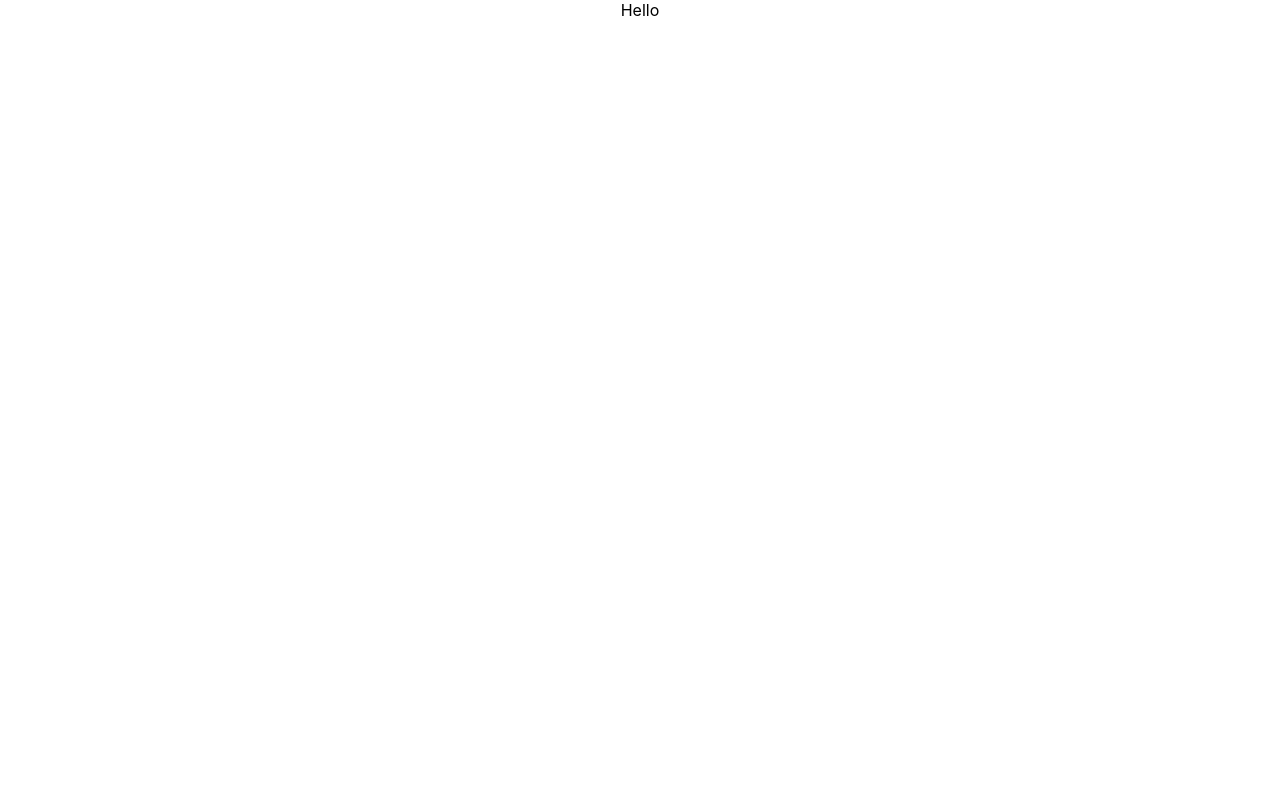
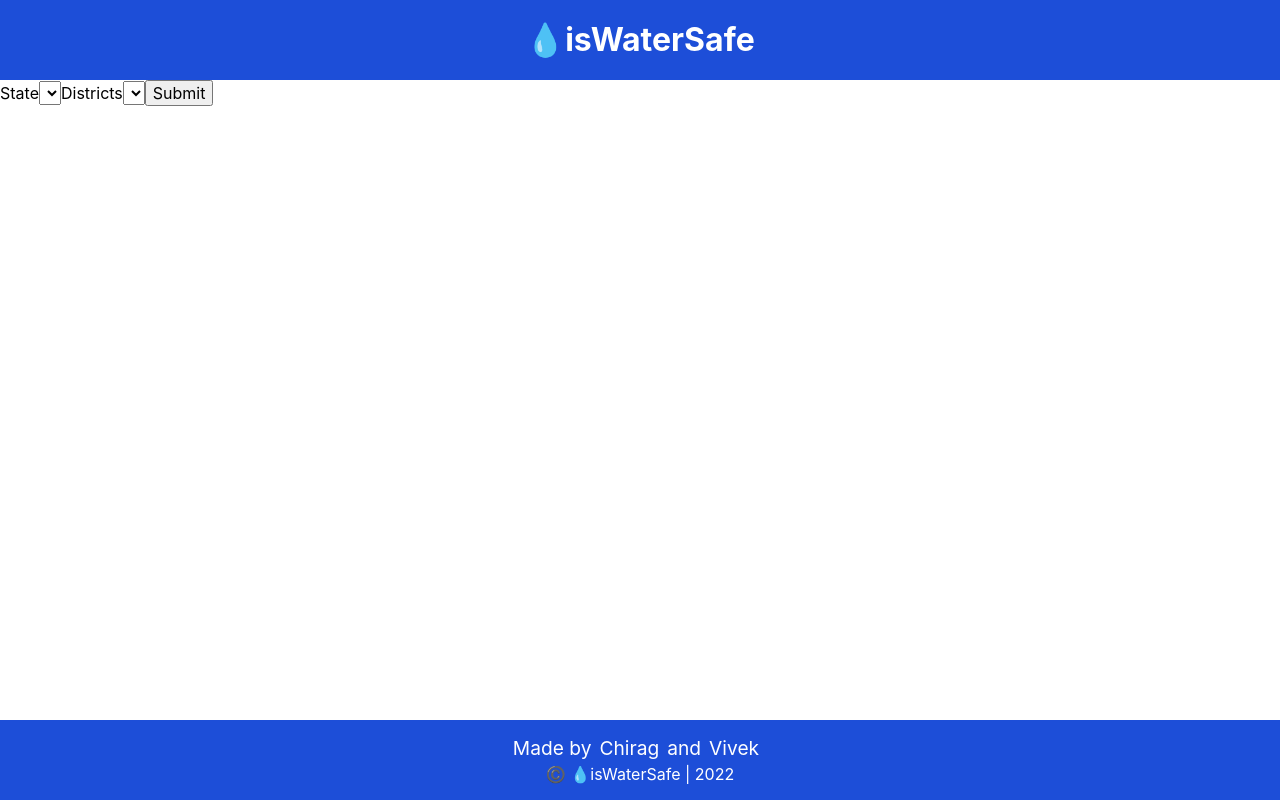
Before and after one commit to scyther/is-water-safe, a React (Create React App) app: page / in a window 1280 px wide. Built offline with nearby package versions, Linux system fonts and the light colour scheme.

Commit message:
ADD: header footer and main

```diff
--- a/src/App.js
+++ b/src/App.js
@@ -1,9 +1,14 @@
-import './App.css';
+import "./css/main.css";
+import Header from "./Components/Header";
+import Footer from "./Components/Footer";
+import HeroSection from "./Components/HeroSection";
 
 function App() {
   return (
     <div className="App">
-    Hello
+      <Header />
+      <HeroSection />
+      <Footer />
     </div>
   );
 }
--- /dev/null
+++ b/src/Components/Footer.js
@@ -0,0 +1,27 @@
+import React from "react";
+
+const Footer = () => {
+  return (
+    <footer class="footer">
+      <div class="footer-head">
+        <p>
+          Made by
+          <a href="https://github.com/scyther" target="_blank">
+            Chirag
+          </a>
+          and
+          <a href="https://github.com/vivekmehto" target="_blank">
+            Vivek
+          </a>
+        </p>
+      </div>
+      <div>
+        <p>
+          ©️ <span class="logo">💧isWaterSafe | 2022 </span>
+        </p>
+      </div>
+    </footer>
+  );
+};
+
+export default Footer;
--- /dev/null
+++ b/src/Components/Form.js
@@ -0,0 +1,22 @@
+import React, { useState } from "react";
+
+const Form = () => {
+  const [state, setState] = useState("");
+  const [district, setDistrict] = useState("");
+  return (
+    <form action="#">
+      <label for="state">State</label>
+      <select name="states" id="state">
+        <option value={state}>{state}</option>
+      </select>
+
+      <label for="district">Districts</label>
+      <select name="districts" id="district">
+        <option value={district}>{district}</option>
+      </select>
+      <input type="submit" value="Submit" />
+    </form>
+  );
+};
+
+export default Form;
--- /dev/null
+++ b/src/Components/Header.js
@@ -0,0 +1,13 @@
+import React from "react";
+
+const Header = () => {
+  return (
+    <header className="head">
+      <h1 className="logo">
+        <a href="#">💧isWaterSafe</a>
+      </h1>
+    </header>
+  );
+};
+
+export default Header;
--- /dev/null
+++ b/src/Components/HeroSection.js
@@ -0,0 +1,12 @@
+import React from "react";
+import Form from "./Form";
+
+const HeroSection = () => {
+  return (
+    <main className="main">
+      <Form />
+    </main>
+  );
+};
+
+export default HeroSection;
--- /dev/null
+++ b/src/css/footer.css
@@ -0,0 +1,21 @@
+.footer {
+  background-color: var(--primary-color);
+  position: relative;
+  bottom: 0;
+  left: 0;
+  right: 0;
+  min-height: 10vh;
+  display: flex;
+  flex-direction: column;
+  justify-content: center;
+  align-items: center;
+  color: white;
+}
+
+.footer-head {
+  font-size: 1.2rem;
+}
+
+.footer-head a {
+  margin: 0 0.5rem;
+}
--- /dev/null
+++ b/src/css/header.css
@@ -0,0 +1,26 @@
+.head {
+  position: relative;
+  top: 0;
+  left: 0;
+  right: 0;
+  background-color: var(--primary-color);
+  display: flex;
+  align-items: center;
+  justify-content: center;
+  min-height: 10vh;
+  padding: 0 3rem;
+}
+
+/* .header-nav {
+  margin-left: auto;
+}
+
+.header-nav ul {
+  display: flex;
+  gap: 3rem;
+  font-size: 2rem;
+}
+
+.header-nav ul li {
+  list-style: none;
+} */
--- /dev/null
+++ b/src/css/hero-section.css
@@ -0,0 +1,3 @@
+.main {
+  min-height: 80vh;
+}
--- /dev/null
+++ b/src/css/main.css
@@ -0,0 +1,18 @@
+@import url("https://cdnjs.cloudflare.com/ajax/libs/font-awesome/6.0.0/css/all.min.css");
+
+@import url("https://fonts.googleapis.com/css2?family=Anonymous+Pro:wght@400;700&family=Montserrat:wght@300;400;500;600;700;800;900&family=Roboto:wght@100;300;400;500;700;900&display=swap");
+@import url(styles.css);
+@import url(header.css);
+@import url(footer.css);
+@import url(hero-section.css);
+@import url(media-queries.css);
+:root {
+  --primary-color: #1d4ed8;
+  --primary-light: #3b82f6;
+  --primary-dark: #1e3a8a;
+  --secondary-color: #f0c65d;
+  --secondary-dark: #a37e1f;
+  --accent-color: #fbbf24;
+  --text-color: #292524;
+  --background-color: #f1f5f9;
+}
--- /dev/null
+++ b/src/css/media-queries.css
@@ -0,0 +1,10 @@
+@media only screen and (max-width: 668px) {
+  .head {
+    flex-direction: column;
+    align-items: flex-start;
+    justify-content: center;
+  }
+  /* .header-nav {
+    display: none;
+  } */
+}
--- /dev/null
+++ b/src/css/styles.css
@@ -0,0 +1,84 @@
+/*
+  1. Use a more-intuitive box-sizing model.
+*/
+*,
+*::before,
+*::after {
+  box-sizing: border-box;
+}
+/*
+    2. Remove default margin
+  */
+* {
+  margin: 0;
+}
+/*
+    3. Allow percentage-based heights in the application
+  */
+html,
+body {
+  height: 100%;
+}
+/*
+    Typographic tweaks!
+    4. Add accessible line-height
+    5. Improve text rendering
+  */
+body {
+  line-height: 1.5;
+  -webkit-font-smoothing: antialiased;
+}
+/*
+    6. Improve media defaults
+  */
+img,
+picture,
+video,
+canvas,
+svg {
+  display: block;
+  max-width: 100%;
+}
+/*
+    7. Remove built-in form typography styles
+  */
+input,
+button,
+textarea,
+select {
+  font: inherit;
+}
+/*
+    8. Avoid text overflows
+  */
+p,
+h1,
+h2,
+h3,
+h4,
+h5,
+h6 {
+  overflow-wrap: break-word;
+}
+/*
+    9. Create a root stacking context
+  */
+#root,
+#__next {
+  isolation: isolate;
+}
+
+.app {
+  font-family: "Roboto", sans-serif;
+  background-color: var(--background-color);
+  color: var(--text-color);
+  display: flex;
+  flex-direction: column;
+  gap: 5rem;
+}
+
+a {
+  text-decoration: none;
+  color: white;
+  cursor: pointer;
+}
```
